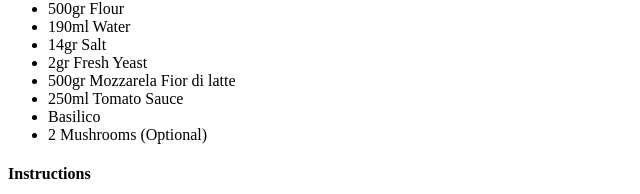
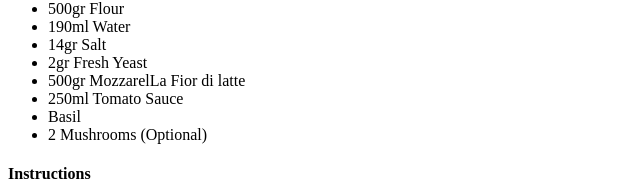
Before and after one commit to drazeer/odin-recipes, a plain HTML site: page recipes/margherita.html in a window 1280 px wide. Shown: the part 606-800 px from the top of the page, 0-640 px from the left. Drawn offline with Linux system fonts and the light colour scheme.

Commit message:
Edit recipe recipes/margherita.html

```diff
--- a/recipes/margherita.html
+++ b/recipes/margherita.html
@@ -22,9 +22,9 @@
        <li>190ml Water</li>
        <li>14gr Salt</li>
        <li>2gr Fresh Yeast</li>
-       <li>500gr Mozzarela Fior di latte</li>
+       <li>500gr MozzarelLa Fior di latte</li>
        <li>250ml Tomato Sauce</li>
-       <li>Basilico</li>
+       <li>Basil</li>
        <li>2 Mushrooms (Optional)</li>
     </ul>
 
```
